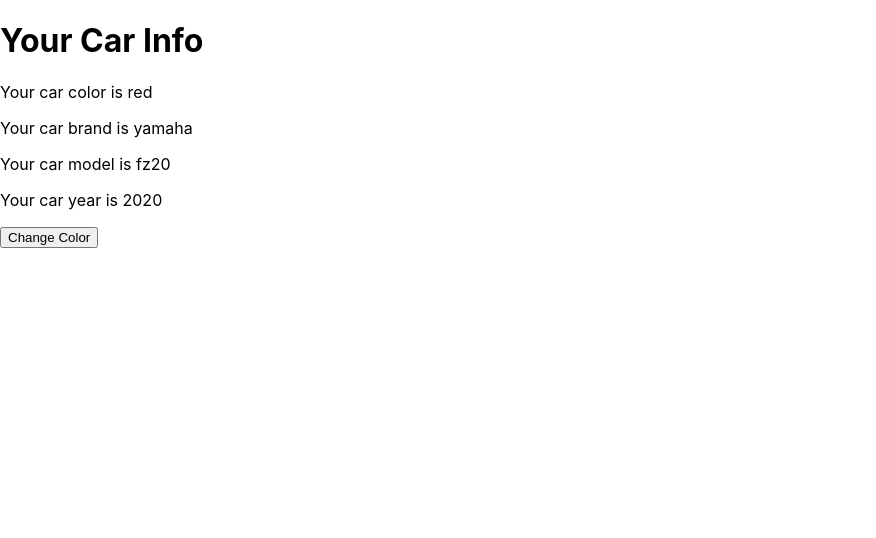
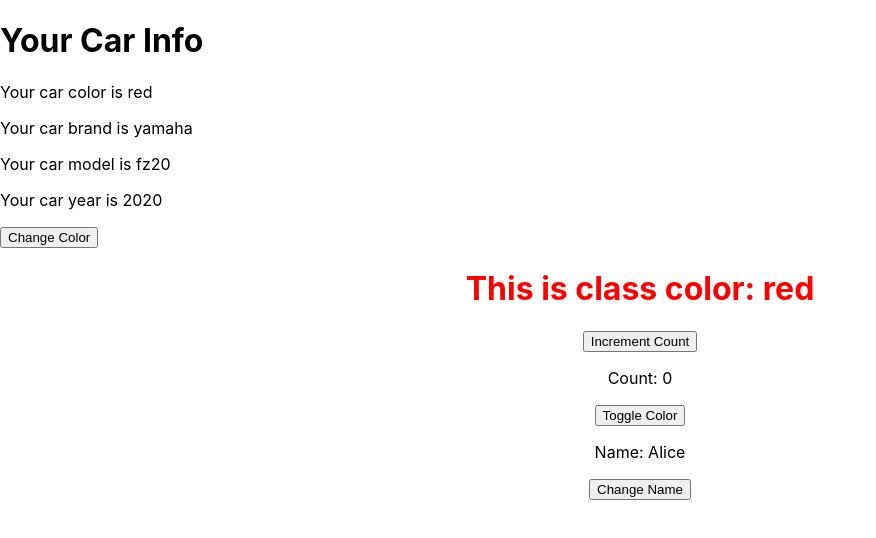
Before and after one commit to mahesfsp/react-tutorial, a React (Create React App) app: page / in a window 1280 px wide. Shown: the top 538 px of the page, without its empty margins (0-876 px from the left). Built offline with nearby package versions, Linux system fonts and the light colour scheme.

Commit message:
UpdateObjectInClassComponent

```diff
--- /dev/null
+++ b/src/components/UpdateObjectInClassComponent.js
@@ -0,0 +1,66 @@
+
+
+import React, { Component } from 'react';
+
+class UpdateObjectInClassComponent extends Component {
+  constructor(props) {
+    super(props);
+    // Initialize state with an object
+    this.state = {
+      info: {
+        count: 0,
+        color: 'red',
+        name: 'Alice',
+      },
+    };
+  }
+
+  // Handler to increment count
+  incrementCount = () => {
+    this.setState((prevState) => ({
+      info: {
+        ...prevState.info,
+        count: prevState.info.count + 1,
+      },
+    }));
+  };
+
+  // Handler to toggle color
+  toggleColor = () => {
+    this.setState((prevState) => ({
+      info: {
+        ...prevState.info,
+        color: prevState.info.color === 'red' ? 'blue' : 'red',
+      },
+    }));
+  };
+
+  // Handler to change name
+  changeName = () => {
+    this.setState((prevState) => ({
+      info: {
+        ...prevState.info,
+        name: prevState.info.name === 'Alice' ? 'Bob' : 'Alice',
+      },
+    }));
+  };
+
+  render() {
+    const { count, color, name } = this.state.info; // Destructuring state object
+
+    return (
+      <div style={{ textAlign: 'center', marginTop: '20px' }}>
+        <h1 style={{ color: color }}>
+          This is class color: {color}
+        </h1>
+        <button onClick={this.incrementCount}>Increment Count</button>
+        <p>Count: {count}</p>
+        <button onClick={this.toggleColor}>Toggle Color</button>
+        <p>Name: {name}</p>
+        <button onClick={this.changeName}>Change Name</button>
+      </div>
+    );
+  }
+}
+
+export default UpdateObjectInClassComponent;
--- a/src/index.js
+++ b/src/index.js
@@ -10,6 +10,7 @@ import MultipleComponent1 from './components/MultipleComponent1';
 import MultipleComponent2 from './components/MultipleComponent2';
 import ManageStateAsObject from './components/ManageStateAsObject';
 import ManageStateWithObject from './components/ManageStateWithObject';
+import UpdateObjectInClassComponent from './components/UpdateObjectInClassComponent';
 // import Garage from './components/Garage';
 // import Greeting from './components/Greetings';
 // import Counter from './components/Counter';
@@ -28,6 +29,7 @@ root.render(
 {/* <MultipleComponent1/> */}
 {/* <MultipleComponent2/> */}
 <ManageStateAsObject/>
+<UpdateObjectInClassComponent/>
 {/* <ManageStateWithObject/> */}
   </>
 );
```
